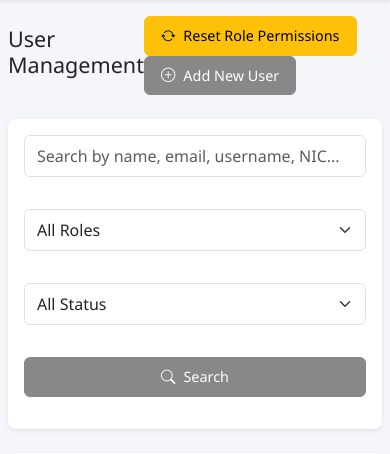
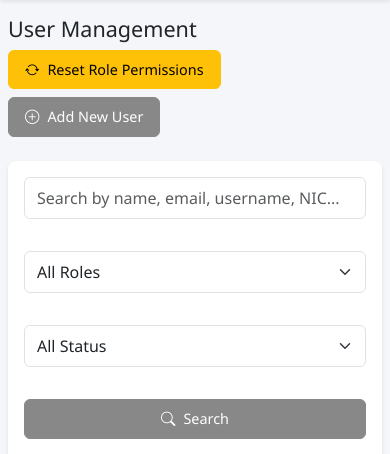
Before and after one commit to VindiPerera/JaanMicro, a Flask app: page /settings/users in a window 390 px wide. Shown: the part 60-514 px from the top of the page. Run offline with Flask 3, Linux system fonts and the light colour scheme; a user stored in the database is signed in; tables that the repository leaves empty hold one stand-in row (values such as "Sample post"); grey boxes marked "Sample" are stand-in pictures; some libraries are stand-ins or nearby versions.

Commit message:
feat: enhance user management layout for improved responsiveness and accessibility

```diff
--- a/app/templates/settings/users.html
+++ b/app/templates/settings/users.html
@@ -1,13 +1,13 @@
 {% extends "base.html" %}
 
 {% block content %}
-<div class="d-flex justify-content-between align-items-center mb-4">
+<div class="d-flex flex-column flex-md-row justify-content-between align-items-start mb-4">
     <h4>User Management</h4>
     <div>
         <button id="bulk-update-btn" class="btn btn-warning me-2" onclick="bulkUpdatePermissions()">
             <i class="bi bi-arrow-repeat me-2"></i>Reset Role Permissions
         </button>
-        <a href="{{ url_for('settings.add_user') }}" class="btn btn-primary">
+        <a href="{{ url_for('settings.add_user') }}" class="btn btn-primary mt-2">
             <i class="bi bi-plus-circle me-2"></i>Add New User
         </a>
     </div>
```
